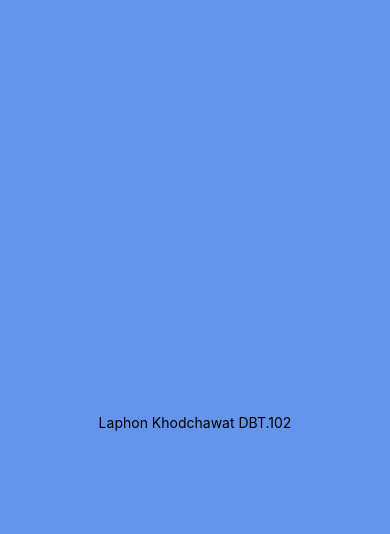
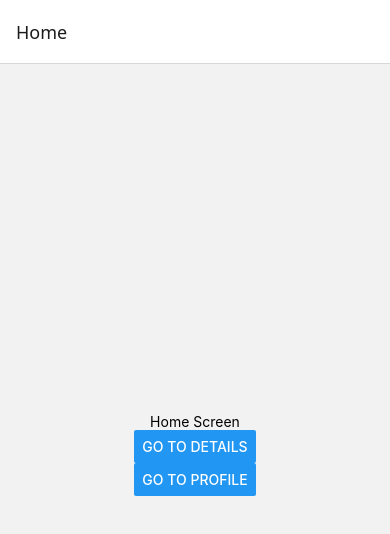
Before and after one commit to Jacob190348/react-native-expo-learning, a React Native app: screen /Home in a window 390 px wide. Shown: the top 534 px of the page. Built offline with nearby package versions, Linux system fonts and the light colour scheme.

Commit message:
feat: set up React Navigation with Home Details and Profile screens

```diff
--- a/App.js
+++ b/App.js
@@ -1,20 +1,14 @@
-import { StatusBar } from 'expo-status-bar';
-import { StyleSheet, Text, View } from 'react-native';
+import { NavigationContainer } from '@react-navigation/native';
+import Navigation from './components/Navigation';
 
-export default function App() {
+
+
+
+
+export default function App (){
   return (
-    <View style={styles.container}>
-      <Text>Laphon Khodchawat DBT.102</Text>
-      <StatusBar style="auto" />
-    </View>
+    <NavigationContainer>
+      <Navigation />
+    </NavigationContainer>
   );
 }
-
-const styles = StyleSheet.create({
-  container: {
-    flex: 1,
-    backgroundColor: '#6495ED',
-    alignItems: 'center',
-    justifyContent: 'center',
-  },
-});
--- /dev/null
+++ b/components/Navigation.js
@@ -0,0 +1,16 @@
+import { createStackNavigator } from '@react-navigation/stack';
+import Homescreen from '../pages/HomeScreen';
+import DetailsScreen from '../pages/DetailsScreen';
+import ProfileScreen from '../pages/ProfileScreen';
+
+const Stack = createStackNavigator();
+
+export default function  Navigation () {
+    return (
+        <Stack.Navigator>
+        <Stack.Screen name="Home" component={Homescreen}/>
+        <Stack.Screen name="Details" component={DetailsScreen}/>
+        <Stack.Screen name= "Profile" component={ProfileScreen}/>
+      </Stack.Navigator>
+    );
+}
--- a/package.json
+++ b/package.json
@@ -10,10 +10,14 @@
     "web": "expo start --web"
   },
   "dependencies": {
+    "@react-navigation/native": "^7.1.16",
+    "@react-navigation/stack": "^7.4.4",
     "expo": "~53.0.20",
     "expo-status-bar": "~2.2.3",
     "react": "19.0.0",
-    "react-native": "0.79.5"
+    "react-native": "0.79.5",
+    "react-native-safe-area-context": "5.4.0",
+    "react-native-screens": "~4.11.1"
   },
   "devDependencies": {
     "@babel/core": "^7.20.0"
--- /dev/null
+++ b/pages/DetailsScreen.js
@@ -0,0 +1,14 @@
+import { View, Text, Button} from "react-native"
+
+export default function DetailsScreen ({navigation}){
+  return (
+    <View style={{ flex: 1, alignItems: "center", justifyContent: "center"}}>
+      <Text>Details Screen</Text>
+      <Button title="Go go proflie" onPress={() => navigation.navigate("Profile")} />
+     <Button
+      title="Go to Home"
+     onPress={() => navigation.navigate('Home')}
+     />
+    </View>
+  );
+}
--- /dev/null
+++ b/pages/HomeScreen.js
@@ -0,0 +1,17 @@
+import { View, Text, Button} from "react-native"
+
+export default function Homescreen({ navigation}) {
+  return (
+    <View style={{ flex: 1, alignItems: "center", justifyContent: "center"}}>
+      <Text>Home Screen</Text>
+    <Button
+      title="Go to details"
+     onPress={() => navigation.navigate('Details')}
+     />
+     <Button
+      title="Go to Profile"
+     onPress={() => navigation.navigate('Profile')}
+     />
+    </View>
+  );
+}
--- /dev/null
+++ b/pages/ProfileScreen.js
@@ -0,0 +1,16 @@
+import { View, Text, Button} from "react-native"
+export default function ProfileScreen({ navigation}) {
+  return (
+    <View style={{ flex: 1, alignItems: "center", justifyContent: "center"}}>
+      <Text>Laphon Khodchawat DBT 102</Text>
+    <Button
+      title="Go to Home"
+     onPress={() => navigation.navigate('Home')}
+     />
+     <Button
+      title="Go to Details"
+     onPress={() => navigation.navigate('Details')}
+     />
+    </View>
+  );
+}
```
Also changed, not shown: 1 other file (tests, documents, lock files or other folders).
